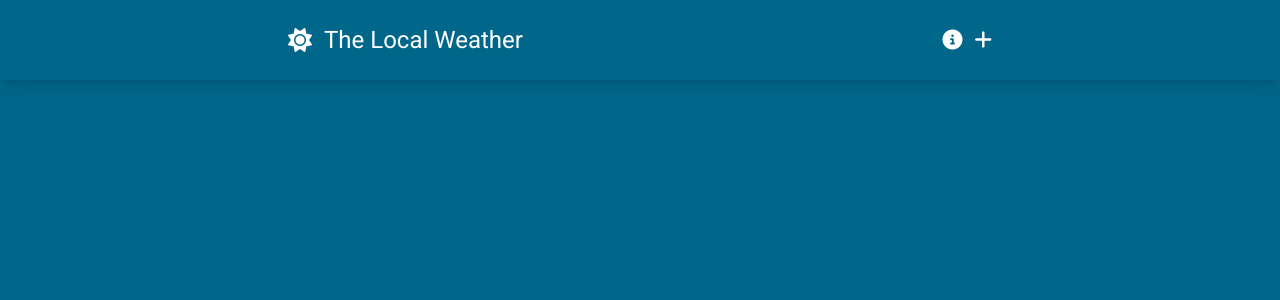
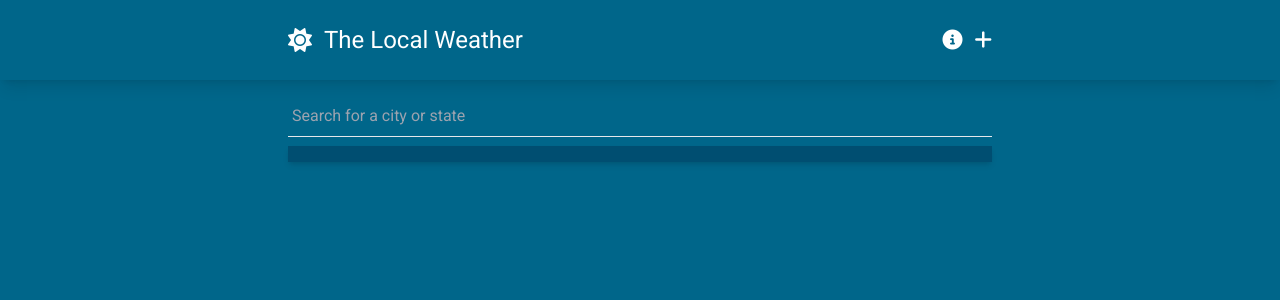
Before and after one commit to BondarViktoriia/WheatherApp, a Vue app: page / in a window 1280 px wide. Shown: the top 300 px of the page. Built offline with nearby package versions, Linux system fonts and the light colour scheme.

Commit message:
create get axios request mapbox, create input and view search params element

```diff
--- a/package.json
+++ b/package.json
@@ -8,6 +8,7 @@
     "preview": "vite preview"
   },
   "dependencies": {
+    "axios": "^1.4.0",
     "vue": "^3.3.4",
     "vue-router": "^4.2.2"
   },
--- a/src/views/HomeView.vue
+++ b/src/views/HomeView.vue
@@ -1,6 +1,51 @@
-<script setup>
-</script>
 
 <template>
-  <main></main>
+  <main class="container text-white">
+    <div class="pt-4 mb-8 relative">
+      <input
+        type="text"
+        v-model="searchQuery"
+        @input="getSearchResults"
+        placeholder="Search for a city or state"
+        class="py-2 px-1 w-full bg-transparent border-b focus:border-weather-secondary focus:outline-none focus:shadow-[0px_1px_0_0_#004E71]"
+      />
+      <ul
+        class="absolute bg-weather-secondary text-white w-full shadow-md py-2 px-1 top-[66px]"
+      >
+        <li
+          v-for="searchResult in mapboxSearchResults"
+          :key="searchResult.id"
+          class="py-2 cursor-pointer"
+        >
+          {{ searchResult.place_name }}
+        </li>
+      </ul>
+    </div>
+  </main>
 </template>
+
+<script setup>
+import { ref } from "vue";
+import axios from "axios";
+
+const mapboxAPIKey =
+  "pk.eyJ1IjoidmJvbmRhciIsImEiOiJjbGpjdHUwemEwNXJrM2pzMmVweHZmaGZyIn0.ba08N3pplLUsHng3Q-AjQA";
+const searchQuery = ref("");
+const queryTimout = ref(null);
+const mapboxSearchResults = ref(null);
+
+const getSearchResults = () => {
+  clearTimeout(queryTimout.value);
+  queryTimout.value = setTimeout(async () => {
+    if (searchQuery.value !== "") {
+      const result = await axios.get(
+        `https://api.mapbox.com/geocoding/v5/mapbox.places/${searchQuery.value}.json?access_token=${mapboxAPIKey}&types=place`
+      );
+      mapboxSearchResults.value = result.data.features;
+      console.log("mapboxSearchResults.value", mapboxSearchResults.value);
+      return;
+    }
+    mapboxSearchResults.value = null;
+  }, 300);
+};
+</script>
```
Also changed, not shown: 1 other file (tests, documents, lock files or other folders).
